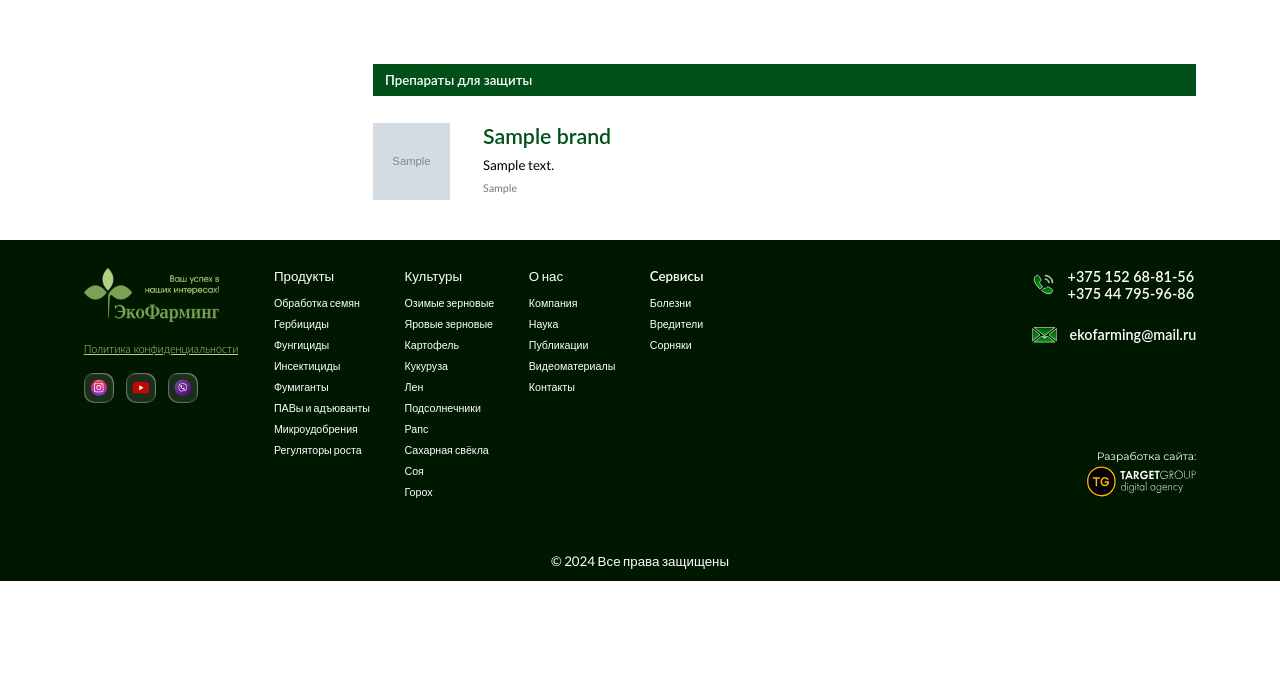
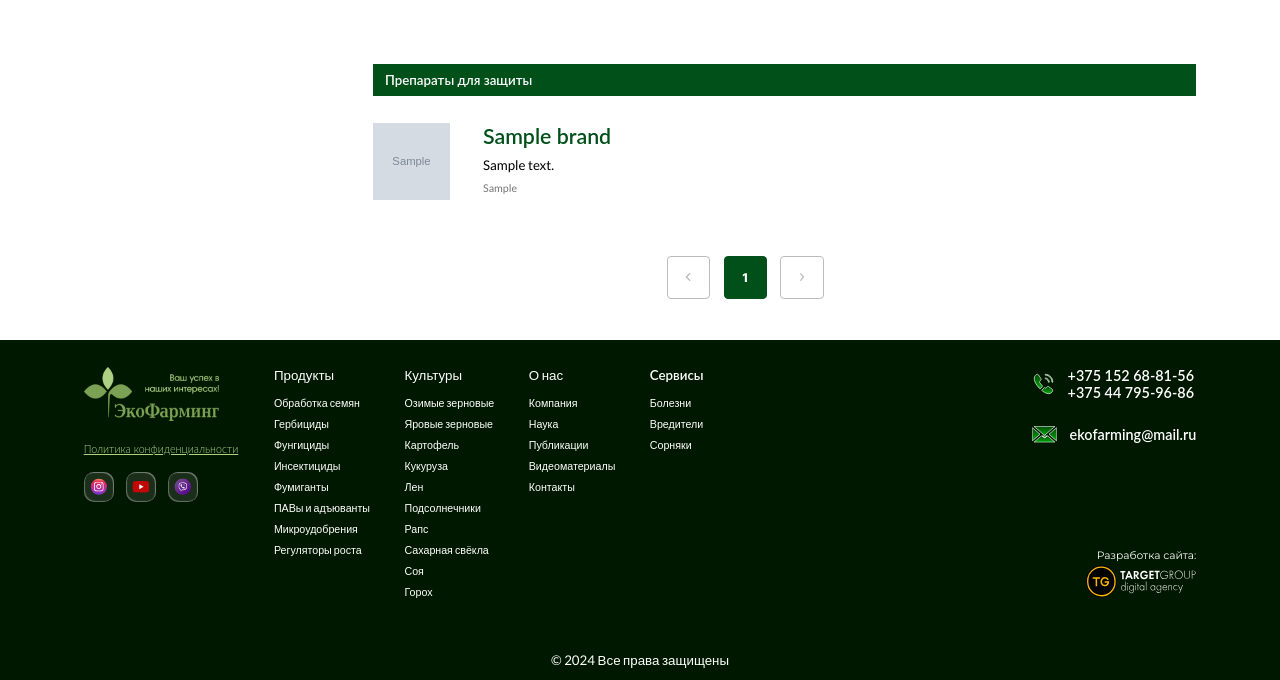
Before and after one commit to SterrenHeer/EcoFarmingDjango, a Django app: page /harmful_page/details/1/1/ in a window 1280 px wide. Shown: the part 948-1628 px from the top of the page. Before the commit the page ends 1529 px from the top, so only its background shows below. Run offline with Django 5.2, Linux system fonts and the light colour scheme; tables that the repository leaves empty hold one stand-in row (values such as "Sample post"); grey boxes marked "Sample" are stand-in pictures; some web fonts are replaced.

Commit message:
add brands pagination to harmful detail page

```diff
--- a/EcoFarming/static/css/style.css
+++ b/EcoFarming/static/css/style.css
@@ -1264,9 +1264,6 @@ a {
   background: #015019;
   color: #fff;
 }
-.weeds_medication .pagination {
-  display: none;
-}
 .weeds .pagination {
   width: 90.42%;
 }
@@ -2437,9 +2434,6 @@ a {
   .weeds_medication .head {
     padding: 3.888vw 2.5vw;
   }
-  .weeds_medication .pagination {
-    display: flex;
-  }
   .weeds .pagination {
     width: auto;
   }
--- a/eco_farming/templates/harmful_page.html
+++ b/eco_farming/templates/harmful_page.html
@@ -70,7 +70,7 @@
                 <div class="weeds_medication">
                     <div class="title title_20 semi-bold head">Препараты для защиты</div>
                     <div class="weeds_medication_wrapper">
-                        {% for brand in harmful.product_category.brand_set.all %}
+                        {% for brand in brands %}
                         <div class="weeds_medication_item" onclick="location='{{ brand.get_absolute_url }}'">
                             <img src="{{ brand.image.url }}" alt="brand">
                             <div class="weeds_medication_content">
@@ -81,6 +81,33 @@
                         </div>
                         {% endfor %}
                     </div>
+                    <div class="pagination">
+                        {% if page_obj.has_previous %}
+                        <a href="?page={{ page_obj.previous_page_number }}" class="pagination_prev rotate">
+                            <img src="{% static 'icons/pag_next.svg' %}" alt="prev">
+                        </a>
+                        {% else %}
+                        <div class="pagination_prev rotate lock">
+                            <img src="{% static 'icons/pag_next.svg' %}" alt="prev">
+                        </div>
+                        {% endif %}
+                        {% for page in page_obj.paginator.page_range %}
+                            {% if page == page_obj.number %}
+                            <div class="pagination_item active">{{ page }}</div>
+                            {% else %}
+                            <a href="?page={{ page }}" class="pagination_item">{{ page }}</a>
+                            {% endif %}
+                        {% endfor %}
+                        {% if page_obj.has_next %}
+                        <a href="?page={{ page_obj.next_page_number }}" class="pagination_next">
+                            <img src="{% static 'icons/pag_next.svg' %}" alt="next">
+                        </a>
+                        {% else %}
+                        <div class="pagination_next lock">
+                            <img src="{% static 'icons/pag_next.svg' %}" alt="next">
+                        </div>
+                        {% endif %}
+                    </div>
                 </div>
             </div>
         </div>
--- a/eco_farming/views.py
+++ b/eco_farming/views.py
@@ -1,6 +1,7 @@
 from django.shortcuts import render
 from django.views.generic import ListView, DetailView
 from .models import WeatherSlide, ProductCategory, Brand, Harmful, HarmfulCategory
+from django.core.paginator import Paginator
 
 
 class WeatherSlideListView(ListView):
@@ -60,5 +61,15 @@ class HarmfulDetailView(DetailView):
 
     def get_context_data(self, *args, **kwargs):
         context = super().get_context_data(*args, **kwargs)
+        brands = self.get_brands()
+        context['brands'] = brands
+        context['page_obj'] = brands
         context["type"] = self.kwargs['type']
         return context
+
+    def get_brands(self):
+        queryset = self.object.product_category.brand_set.all()
+        paginator = Paginator(queryset, 2)
+        page = self.request.GET.get('page')
+        brands = paginator.get_page(page)
+        return brands
```
